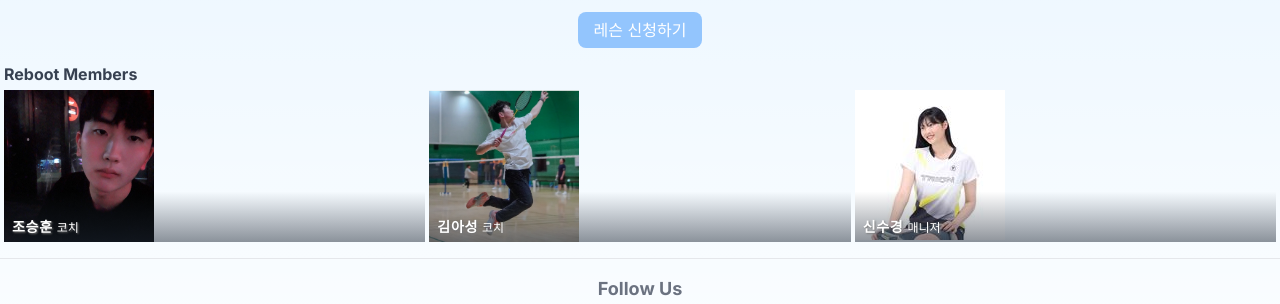
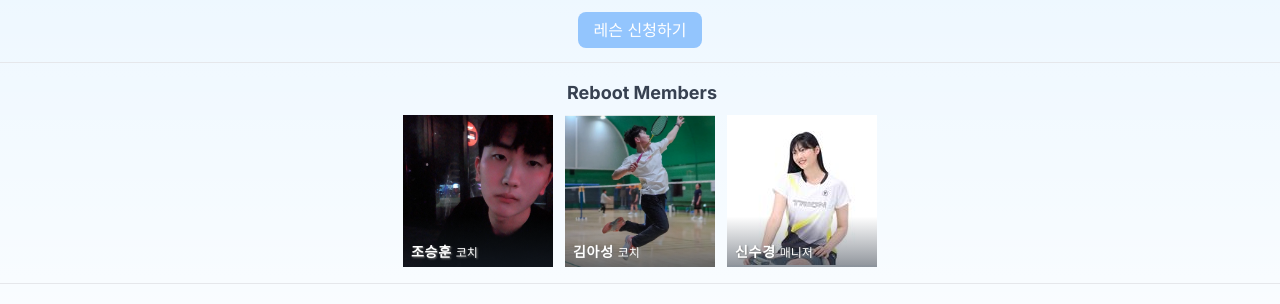
Before and after one commit to reboot-badminton/reboot-homepage, a Next.js app: page / in a window 1280 px wide. Shown: the part 382-686 px from the top of the page. Built offline with nearby package versions, Linux system fonts and the light colour scheme; no server answers.

Commit message:
Add reboot members in main page

```diff
--- a/app/members.tsx
+++ b/app/members.tsx
@@ -9,7 +9,7 @@ interface MemberProps {
 
 function Member({ name, imageSrc, description }: MemberProps) {
   return (
-    <div className="flex-grow relative">
+    <div className="relative">
       <Image src={src(imageSrc)} width={150} height={150} alt={name} />
       <div className="absolute bottom-0 left-0 right-0 top-1/3 bg-gradient-to-t from-gray-800/50 via-transparent to-transparent"></div>
       <div
@@ -28,8 +28,8 @@ function Member({ name, imageSrc, description }: MemberProps) {
 export default function Members() {
   return (
     <>
-      <h1 className="ml-1 mb-1 font-bold text-gray-700">Reboot Members</h1>
-      <div className="flex gap-1 mx-1">
+      <h1 className="ml-1 mt-4 mb-2 font-bold text-gray-700 text-center text-lg">Reboot Members</h1>
+      <div className="flex justify-center mx-1 gap-1 sm:gap-3">
         <Member
           name="조승훈"
           imageSrc="/members/조승훈.jpg"
--- a/app/page.tsx
+++ b/app/page.tsx
@@ -1,5 +1,6 @@
 import Link from 'next/link';
 import ImageSlide from './components/ImageSlide';
+import Members from './members';
 import Members from './members';
 
 const slideImages = Array.from({ length: 4 }, (_, index) => ({
@@ -16,6 +17,7 @@ export default function Home() {
           레슨 신청하기
         </Link>
       </div>
+      <hr />
       <Members />
     </>
   );
```
